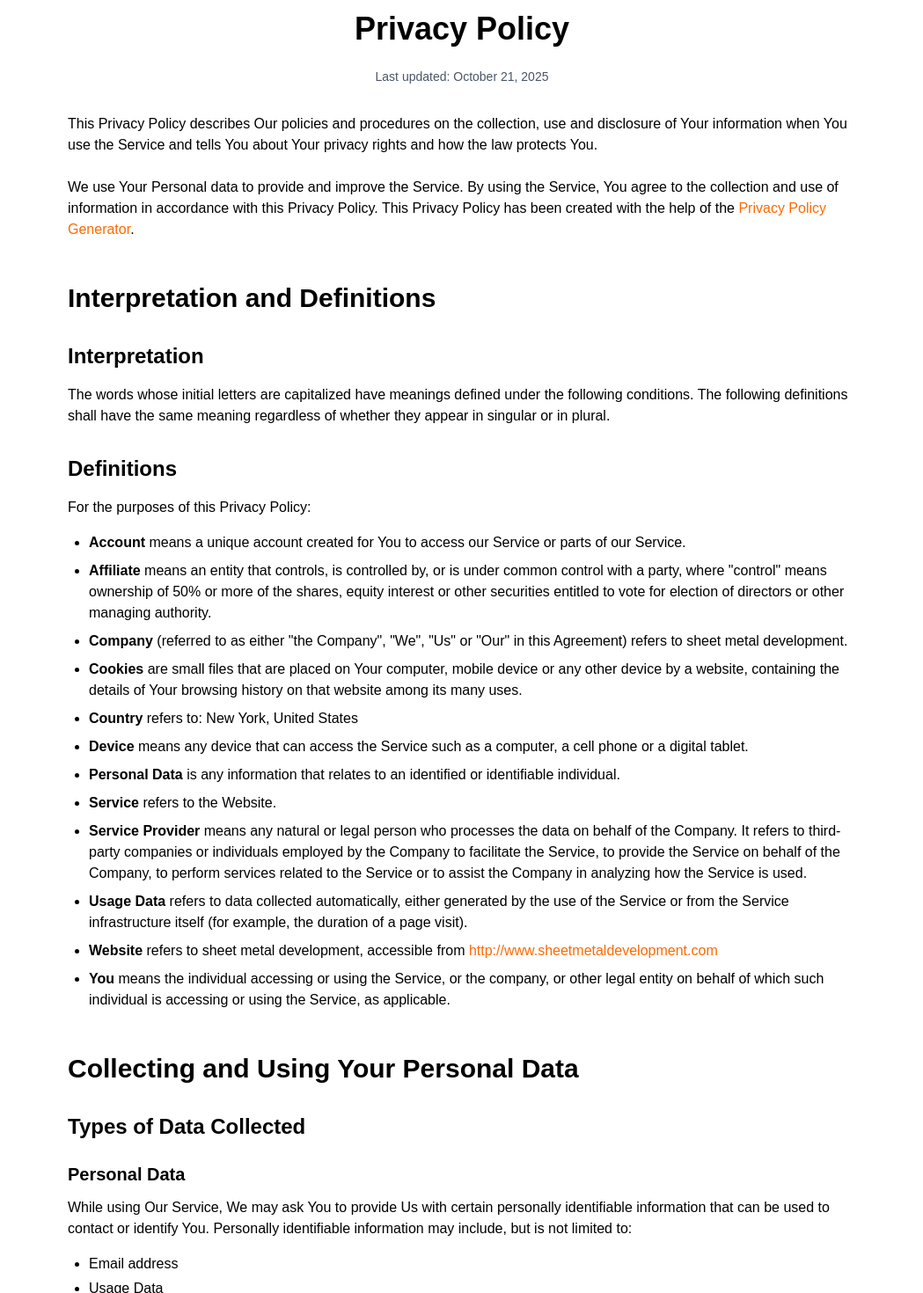
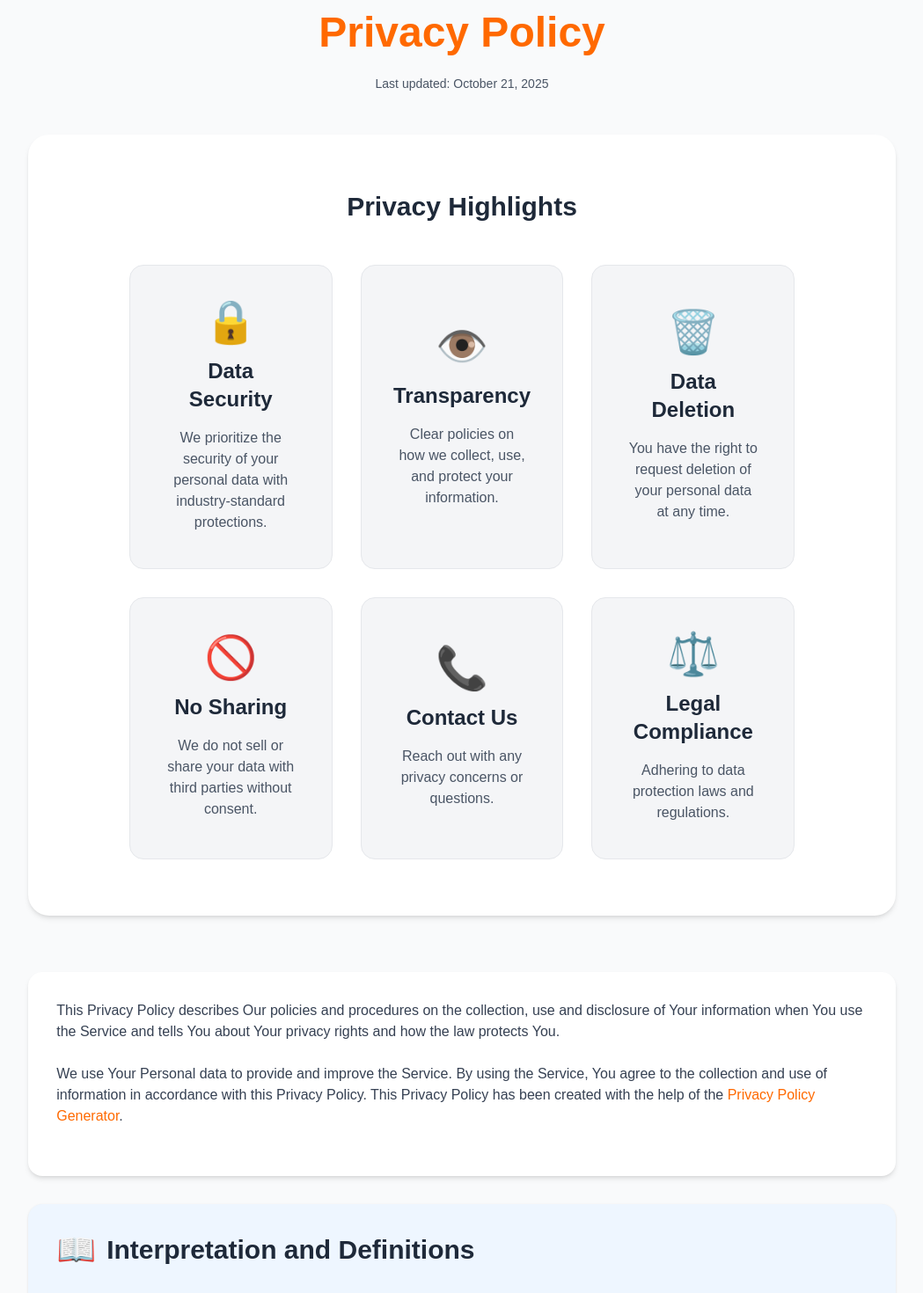
Before and after one commit to aboudeir-jojma/FlatPattern-site, a Next.js app: page /privacy in a window 1280 px wide. Shown: the part 140-1610 px from the top of the page at 88% size, without its empty margins (115-1164 px from the left). Built offline with nearby package versions, Linux system fonts and the light colour scheme.

Commit message:
div prend 80%

```diff
--- a/app/privacy/page.tsx
+++ b/app/privacy/page.tsx
@@ -1,19 +1,64 @@
 export default function PrivacyPage() {
   return (
-    <div className="min-h-screen bg-white text-black py-20 px-6">
-      <div className="max-w-4xl mx-auto">
-        <h1 className="text-4xl font-bold mb-6 text-center">Privacy Policy</h1>
-        <p className="text-sm text-gray-600 mb-8 text-center">Last updated: October 21, 2025</p>
+    <div className="min-h-screen bg-[#f9fafb] text-gray-800 py-20 px-6">
+      <div className="w-4/5 mx-auto">
+        <h1 className="text-5xl font-bold mb-6 text-center text-orange-500">Privacy Policy</h1>
+        <p className="text-sm text-gray-600 mb-12 text-center">Last updated: October 21, 2025</p>
+
+        {/* Privacy Highlights Section */}
+        <section className="w-full bg-white py-16 mb-16 rounded-3xl shadow-md">
+          <div className="w-4/5 mx-auto px-4">
+            <h2 className="text-3xl font-bold text-center mb-12 text-gray-800">Privacy Highlights</h2>
+            <div className="grid grid-cols-1 sm:grid-cols-2 lg:grid-cols-3 gap-8">
+              <div className="bg-[#f4f5f7] border border-gray-200 rounded-2xl p-10 text-center flex flex-col items-center justify-center gap-4 min-h-[260px]">
+                <div className="text-5xl">🔒</div>
+                <h3 className="text-2xl font-semibold text-gray-800">Data Security</h3>
+                <p className="max-w-[40ch] text-gray-600">We prioritize the security of your personal data with industry-standard protections.</p>
+              </div>
+              <div className="bg-[#f4f5f7] border border-gray-200 rounded-2xl p-10 text-center flex flex-col items-center justify-center gap-4 min-h-[260px]">
+                <div className="text-5xl">👁️</div>
+                <h3 className="text-2xl font-semibold text-gray-800">Transparency</h3>
+                <p className="max-w-[40ch] text-gray-600">Clear policies on how we collect, use, and protect your information.</p>
+              </div>
+              <div className="bg-[#f4f5f7] border border-gray-200 rounded-2xl p-10 text-center flex flex-col items-center justify-center gap-4 min-h-[260px]">
+                <div className="text-5xl">🗑️</div>
+                <h3 className="text-2xl font-semibold text-gray-800">Data Deletion</h3>
+                <p className="max-w-[40ch] text-gray-600">You have the right to request deletion of your personal data at any time.</p>
+              </div>
+              <div className="bg-[#f4f5f7] border border-gray-200 rounded-2xl p-10 text-center flex flex-col items-center justify-center gap-4 min-h-[260px]">
+                <div className="text-5xl">🚫</div>
+                <h3 className="text-2xl font-semibold text-gray-800">No Sharing</h3>
+                <p className="max-w-[40ch] text-gray-600">We do not sell or share your data with third parties without consent.</p>
+              </div>
+              <div className="bg-[#f4f5f7] border border-gray-200 rounded-2xl p-10 text-center flex flex-col items-center justify-center gap-4 min-h-[260px]">
+                <div className="text-5xl">📞</div>
+                <h3 className="text-2xl font-semibold text-gray-800">Contact Us</h3>
+                <p className="max-w-[40ch] text-gray-600">Reach out with any privacy concerns or questions.</p>
+              </div>
+              <div className="bg-[#f4f5f7] border border-gray-200 rounded-2xl p-10 text-center flex flex-col items-center justify-center gap-4 min-h-[260px]">
+                <div className="text-5xl">⚖️</div>
+                <h3 className="text-2xl font-semibold text-gray-800">Legal Compliance</h3>
+                <p className="max-w-[40ch] text-gray-600">Adhering to data protection laws and regulations.</p>
+              </div>
+            </div>
+          </div>
+        </section>
 
         <div className="prose prose-lg max-w-none">
-          <p className="mb-6">
+          <div className="bg-white rounded-2xl p-8 shadow-md mb-8">
+            <p className="mb-6 text-gray-700">
               This Privacy Policy describes Our policies and procedures on the collection, use and disclosure of Your information when You use the Service and tells You about Your privacy rights and how the law protects You.
             </p>
-          <p className="mb-6">
+            <p className="mb-6 text-gray-700">
               We use Your Personal data to provide and improve the Service. By using the Service, You agree to the collection and use of information in accordance with this Privacy Policy. This Privacy Policy has been created with the help of the <a href="https://www.termsfeed.com/privacy-policy-generator/" target="_blank" className="text-orange-500 hover:underline">Privacy Policy Generator</a>.
             </p>
+          </div>
 
-          <h2 className="text-3xl font-semibold mt-12 mb-6">Interpretation and Definitions</h2>
+          <div className="bg-[#eef6ff] rounded-2xl p-8 shadow-sm mb-8">
+            <h2 className="text-3xl font-semibold mb-6 text-gray-800 flex items-center gap-3">
+              <div className="text-4xl">📖</div>
+              Interpretation and Definitions
+            </h2>
             <h3 className="text-2xl font-semibold mt-8 mb-4">Interpretation</h3>
             <p className="mb-6">
               The words whose initial letters are capitalized have meanings defined under the following conditions. The following definitions shall have the same meaning regardless of whether they appear in singular or in plural.
@@ -35,7 +80,8 @@ export default function PrivacyPage() {
               <li><strong>Website</strong> refers to sheet metal development, accessible from <a href="http://www.sheetmetaldevelopment.com" rel="external nofollow noopener" target="_blank" className="text-orange-500 hover:underline">http://www.sheetmetaldevelopment.com</a></li>
               <li><strong>You</strong> means the individual accessing or using the Service, or the company, or other legal entity on behalf of which such individual is accessing or using the Service, as applicable.</li>
             </ul>
-
+          </div>
+ <div className="bg-[#fffaf3] rounded-2xl p-8 shadow-sm mb-8">
           <h2 className="text-3xl font-semibold mt-12 mb-6">Collecting and Using Your Personal Data</h2>
           <h3 className="text-2xl font-semibold mt-8 mb-4">Types of Data Collected</h3>
           <h4 className="text-xl font-semibold mt-6 mb-3">Personal Data</h4>
@@ -80,7 +126,9 @@ export default function PrivacyPage() {
             </li>
           </ul>
           <p className="mb-6">For more information about the cookies we use and your choices regarding cookies, please visit our Cookies Policy or the Cookies section of our Privacy Policy.</p>
+</div>
 
+<div className="bg-[#f2fcf4] rounded-2xl p-8 shadow-sm mb-8">
           <h3 className="text-2xl font-semibold mt-8 mb-4">Use of Your Personal Data</h3>
           <p className="mb-4">The Company may use Personal Data for the following purposes:</p>
           <ul className="list-disc pl-6 mb-6 space-y-2">
@@ -134,7 +182,8 @@ export default function PrivacyPage() {
             <li>Protect the personal safety of Users of the Service or the public</li>
             <li>Protect against legal liability</li>
           </ul>
-
+</div>
+<div className="bg-[#fff2f2] rounded-2xl p-8 shadow-sm mb-8">
           <h3 className="text-2xl font-semibold mt-8 mb-4">Security of Your Personal Data</h3>
           <p className="mb-6">The security of Your Personal Data is important to Us, but remember that no method of transmission over the Internet, or method of electronic storage is 100% secure. While We strive to use commercially reasonable means to protect Your Personal Data, We cannot guarantee its absolute security.</p>
 
@@ -158,6 +207,28 @@ export default function PrivacyPage() {
           </ul>
         </div>
 </div>
+
+        <section className="mt-16 bg-white border border-gray-200 rounded-3xl p-12 text-center shadow-sm">
+          <h2 className="text-4xl font-bold mb-6">Have Questions?</h2>
+          <p className="text-lg mb-8 opacity-90">We're here to help with any privacy concerns or inquiries.</p>
+          <div className="flex flex-col sm:flex-row justify-center items-center gap-6">
+            <div className="flex items-center gap-3">
+              <div className="text-3xl">📧</div>
+              <div className="text-left">
+                <p className="font-semibold text-gray-800">Email Us</p>
+                <p className="text-gray-600">contact@sheetmetaldevelopment.com</p>
+              </div>
+            </div>
+            <div className="flex items-center gap-3">
+              <div className="text-3xl">🌐</div>
+              <div className="text-left">
+                <p className="font-semibold text-gray-800">Visit Our Site</p>
+                <p className="text-gray-600">sheetmetaldevelopment.com</p>
+              </div>
+            </div>
+          </div>
+        </section>
+      </div>
     </div>
   );
 }
--- a/app/terms/page.tsx
+++ b/app/terms/page.tsx
@@ -1,16 +1,22 @@
 export default function TermsPage() {
   return (
-    <div className="min-h-screen bg-white text-black py-20 px-6">
-      <div className="max-w-4xl mx-auto">
-        <h1 className="text-4xl font-bold mb-6 text-center">Terms and Conditions</h1>
+    <div className="min-h-screen bg-[#f9fafb] text-gray-800 py-20 px-6">
+      <div className="w-4/5 mx-auto">
+        <h1 className="text-4xl font-bold mb-6 text-center text-orange-500">Terms and Conditions</h1>
         <p className="text-sm text-gray-600 mb-8 text-center">Last updated: October 21, 2025</p>
 
         <div className="prose prose-lg max-w-none">
-          <p className="mb-6">
-            Please read these terms and conditions carefully before using Our Service.
-          </p>
+          <div className="bg-white rounded-2xl p-8 shadow-sm mb-8">
+            <p className="mb-6 text-gray-700">
+              Please read these terms and conditions carefully before using Our Service.
+            </p>
+          </div>
 
-          <h2 className="text-3xl font-semibold mt-12 mb-6">Interpretation and Definitions</h2>
+          <div className="bg-[#eef6ff] rounded-2xl p-8 shadow-sm mb-8">
+            <h2 className="text-3xl font-semibold mb-6 text-gray-800 flex items-center gap-3">
+              <div className="text-4xl">📖</div>
+              Interpretation and Definitions
+            </h2>
           <h3 className="text-2xl font-semibold mt-8 mb-4">Interpretation</h3>
           <p className="mb-6">
             The words whose initial letters are capitalized have meanings defined under the following conditions. The following definitions shall have the same meaning regardless of whether they appear in singular or in plural.
@@ -30,64 +36,104 @@ export default function TermsPage() {
             <li><strong>You</strong> means the individual accessing or using the Service, or the company, or other legal entity on behalf of which such individual is accessing or using the Service, as applicable.</li>
           </ul>
 
-          <h2 className="text-3xl font-semibold mt-12 mb-6">Acknowledgment</h2>
+          </div>
+
+          <div className="bg-[#fffaf3] rounded-2xl p-8 shadow-sm mb-8">
+            <h2 className="text-3xl font-semibold mb-6 text-gray-800">Acknowledgment</h2>
           <p className="mb-4">These are the Terms and Conditions governing the use of this Service and the agreement that operates between You and the Company. These Terms and Conditions set out the rights and obligations of all users regarding the use of the Service.</p>
           <p className="mb-4">Your access to and use of the Service is conditioned on Your acceptance of and compliance with these Terms and Conditions. These Terms and Conditions apply to all visitors, users and others who access or use the Service.</p>
           <p className="mb-4">By accessing or using the Service You agree to be bound by these Terms and Conditions. If You disagree with any part of these Terms and Conditions then You may not access the Service.</p>
           <p className="mb-4">You represent that you are over the age of 18. The Company does not permit those under 18 to use the Service.</p>
           <p className="mb-6">Your access to and use of the Service is also conditioned on Your acceptance of and compliance with the Privacy Policy of the Company. Our Privacy Policy describes Our policies and procedures on the collection, use and disclosure of Your personal information when You use the Application or the Website and tells You about Your privacy rights and how the law protects You. Please read Our Privacy Policy carefully before using Our Service.</p>
 
-          <h2 className="text-3xl font-semibold mt-12 mb-6">Links to Other Websites</h2>
+          </div>
+
+          <div className="bg-[#f2fcf4] rounded-2xl p-8 shadow-sm mb-8">
+            <h2 className="text-3xl font-semibold mb-6 text-gray-800">Links to Other Websites</h2>
           <p className="mb-4">Our Service may contain links to third-party web sites or services that are not owned or controlled by the Company.</p>
           <p className="mb-4">The Company has no control over, and assumes no responsibility for, the content, privacy policies, or practices of any third party web sites or services. You further acknowledge and agree that the Company shall not be responsible or liable, directly or indirectly, for any damage or loss caused or alleged to be caused by or in connection with the use of or reliance on any such content, goods or services available on or through any such web sites or services.</p>
           <p className="mb-6">We strongly advise You to read the terms and conditions and privacy policies of any third-party web sites or services that You visit.</p>
 
-          <h2 className="text-3xl font-semibold mt-12 mb-6">Termination</h2>
+          </div>
+
+          <div className="bg-[#fff2f2] rounded-2xl p-8 shadow-sm mb-8">
+            <h2 className="text-3xl font-semibold mb-6 text-gray-800">Termination</h2>
           <p className="mb-4">We may terminate or suspend Your access immediately, without prior notice or liability, for any reason whatsoever, including without limitation if You breach these Terms and Conditions.</p>
           <p className="mb-6">Upon termination, Your right to use the Service will cease immediately.</p>
 
-          <h2 className="text-3xl font-semibold mt-12 mb-6">Limitation of Liability</h2>
+          </div>
+
+          <div className="bg-[#eef6ff] rounded-2xl p-8 shadow-sm mb-8">
+            <h2 className="text-3xl font-semibold mb-6 text-gray-800">Limitation of Liability</h2>
           <p className="mb-4">Notwithstanding any damages that You might incur, the entire liability of the Company and any of its suppliers under any provision of this Terms and Your exclusive remedy for all of the foregoing shall be limited to the amount actually paid by You through the Service or 100 USD if You haven't purchased anything through the Service.</p>
           <p className="mb-6">To the maximum extent permitted by applicable law, in no event shall the Company or its suppliers be liable for any special, incidental, indirect, or consequential damages whatsoever (including, but not limited to, damages for loss of profits, loss of data or other information, for business interruption, for personal injury, loss of privacy arising out of or in any way related to the use of or inability to use the Service, third-party software and/or third-party hardware used with the Service, or otherwise in connection with any provision of this Terms), even if the Company or any supplier has been advised of the possibility of such damages and even if the remedy fails of its essential purpose.</p>
           <p className="mb-6">Some states do not allow the exclusion of implied warranties or limitation of liability for incidental or consequential damages, which means that some of the above limitations may not apply. In these states, each party's liability will be limited to the greatest extent permitted by law.</p>
 
-          <h2 className="text-3xl font-semibold mt-12 mb-6">"AS IS" and "AS AVAILABLE" Disclaimer</h2>
+          </div>
+
+          <div className="bg-[#fffaf3] rounded-2xl p-8 shadow-sm mb-8">
+            <h2 className="text-3xl font-semibold mb-6 text-gray-800">"AS IS" and "AS AVAILABLE" Disclaimer</h2>
           <p className="mb-4">The Service is provided to You "AS IS" and "AS AVAILABLE" and with all faults and defects without warranty of any kind. To the maximum extent permitted under applicable law, the Company, on its own behalf and on behalf of its Affiliates and its and their respective licensors and service providers, expressly disclaims all warranties, whether express, implied, statutory or otherwise, with respect to the Service, including all implied warranties of merchantability, fitness for a particular purpose, title and non-infringement, and warranties that may arise out of course of dealing, course of performance, usage or trade practice. Without limitation to the foregoing, the Company provides no warranty or undertaking, and makes no representation of any kind that the Service will meet Your requirements, achieve any intended results, be compatible or work with any other software, applications, systems or services, operate without interruption, meet any performance or reliability standards or be error free or that any errors or defects can or will be corrected.</p>
           <p className="mb-4">Without limiting the foregoing, neither the Company nor any of the company's provider makes any representation or warranty of any kind, express or implied: (i) as to the operation or availability of the Service, or the information, content, and materials or products included thereon; (ii) that the Service will be uninterrupted or error-free; (iii) as to the accuracy, reliability, or currency of any information or content provided through the Service; or (iv) that the Service, its servers, the content, or e-mails sent from or on behalf of the Company are free of viruses, scripts, trojan horses, worms, malware, timebombs or other harmful components.</p>
           <p className="mb-6">Some jurisdictions do not allow the exclusion of certain types of warranties or limitations on applicable statutory rights of a consumer, so some or all of the above exclusions and limitations may not apply to You. But in such a case the exclusions and limitations set forth in this section shall be applied to the greatest extent enforceable under applicable law.</p>
 
-          <h2 className="text-3xl font-semibold mt-12 mb-6">Governing Law</h2>
+          </div>
+
+          <div className="bg-[#f2fcf4] rounded-2xl p-8 shadow-sm mb-8">
+            <h2 className="text-3xl font-semibold mb-6 text-gray-800">Governing Law</h2>
           <p className="mb-6">The laws of the Country, excluding its conflicts of law rules, shall govern this Terms and Your use of the Service. Your use of the Application may also be subject to other local, state, national, or international laws.</p>
 
-          <h2 className="text-3xl font-semibold mt-12 mb-6">Disputes Resolution</h2>
+          </div>
+
+          <div className="bg-[#fff2f2] rounded-2xl p-8 shadow-sm mb-8">
+            <h2 className="text-3xl font-semibold mb-6 text-gray-800">Disputes Resolution</h2>
           <p className="mb-6">If You have any concern or dispute about the Service, You agree to first try to resolve the dispute informally by contacting the Company.</p>
 
-          <h2 className="text-3xl font-semibold mt-12 mb-6">For European Union (EU) Users</h2>
+          </div>
+
+          <div className="bg-[#eef6ff] rounded-2xl p-8 shadow-sm mb-8">
+            <h2 className="text-3xl font-semibold mb-6 text-gray-800">For European Union (EU) Users</h2>
           <p className="mb-6">If You are a European Union consumer, you will benefit from any mandatory provisions of the law of the country in which You are resident.</p>
 
-          <h2 className="text-3xl font-semibold mt-12 mb-6">United States Legal Compliance</h2>
+          </div>
+
+          <div className="bg-[#fffaf3] rounded-2xl p-8 shadow-sm mb-8">
+            <h2 className="text-3xl font-semibold mb-6 text-gray-800">United States Legal Compliance</h2>
           <p className="mb-6">You represent and warrant that (i) You are not located in a country that is subject to the United States government embargo, or that has been designated by the United States government as a "terrorist supporting" country, and (ii) You are not listed on any United States government list of prohibited or restricted parties.</p>
 
-          <h2 className="text-3xl font-semibold mt-12 mb-6">Severability and Waiver</h2>
+          </div>
+
+          <div className="bg-[#f2fcf4] rounded-2xl p-8 shadow-sm mb-8">
+            <h2 className="text-3xl font-semibold mb-6 text-gray-800">Severability and Waiver</h2>
           <h3 className="text-2xl font-semibold mt-8 mb-4">Severability</h3>
           <p className="mb-4">If any provision of these Terms is held to be unenforceable or invalid, such provision will be changed and interpreted to accomplish the objectives of such provision to the greatest extent possible under applicable law and the remaining provisions will continue in full force and effect.</p>
 
           <h3 className="text-2xl font-semibold mt-8 mb-4">Waiver</h3>
           <p className="mb-4">Except as provided herein, the failure to exercise a right or to require performance of an obligation under these Terms shall not affect a party's ability to exercise such right or require such performance at any time thereafter nor shall the waiver of a breach constitute a waiver of any subsequent breach.</p>
 
-          <h2 className="text-3xl font-semibold mt-12 mb-6">Translation Interpretation</h2>
+          </div>
+
+          <div className="bg-[#fff2f2] rounded-2xl p-8 shadow-sm mb-8">
+            <h2 className="text-3xl font-semibold mb-6 text-gray-800">Translation Interpretation</h2>
           <p className="mb-4">These Terms and Conditions may have been translated if We have made them available to You on our Service.</p>
           <p className="mb-6">You agree that the original English text shall prevail in the case of a dispute.</p>
 
-          <h2 className="text-3xl font-semibold mt-12 mb-6">Changes to These Terms and Conditions</h2>
+          </div>
+
+          <div className="bg-[#eef6ff] rounded-2xl p-8 shadow-sm mb-8">
+            <h2 className="text-3xl font-semibold mb-6 text-gray-800">Changes to These Terms and Conditions</h2>
           <p className="mb-4">We reserve the right, at Our sole discretion, to modify or replace these Terms at any time. If a revision is material We will make reasonable efforts to provide at least 30 days' notice prior to any new terms taking effect. What constitutes a material change will be determined at Our sole discretion.</p>
           <p className="mb-6">By continuing to access or use Our Service after those revisions become effective, You agree to be bound by the revised terms. If You do not agree to the new terms, in whole or in part, please stop using the website and the Service.</p>
 
-          <h2 className="text-3xl font-semibold mt-12 mb-6">Contact Us</h2>
+          </div>
+
+          <div className="bg-[#fffaf3] rounded-2xl p-8 shadow-sm mb-8">
+            <h2 className="text-3xl font-semibold mb-6 text-gray-800">Contact Us</h2>
           <p className="mb-4">If you have any questions about these Terms and Conditions, You can contact us:</p>
-          <ul className="list-disc pl-6 mb-6">
-            <li>By email: contact@sheetmetaldevelopment.com</li>
-          </ul>
+            <ul className="list-disc pl-6 mb-6">
+              <li>By email: contact@sheetmetaldevelopment.com</li>
+            </ul>
+          </div>
         </div>
       </div>
     </div>
```
Also changed, not shown: 1 other file (tests, documents, lock files or other folders). Lines whose indentation alone changed are shown as unchanged.
